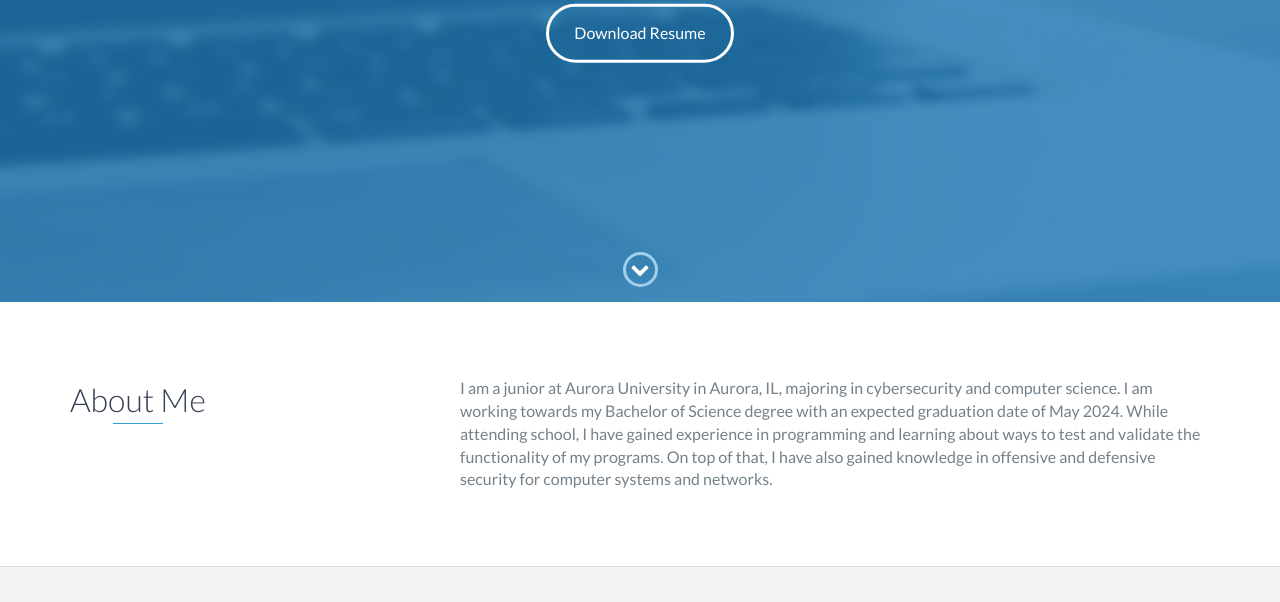
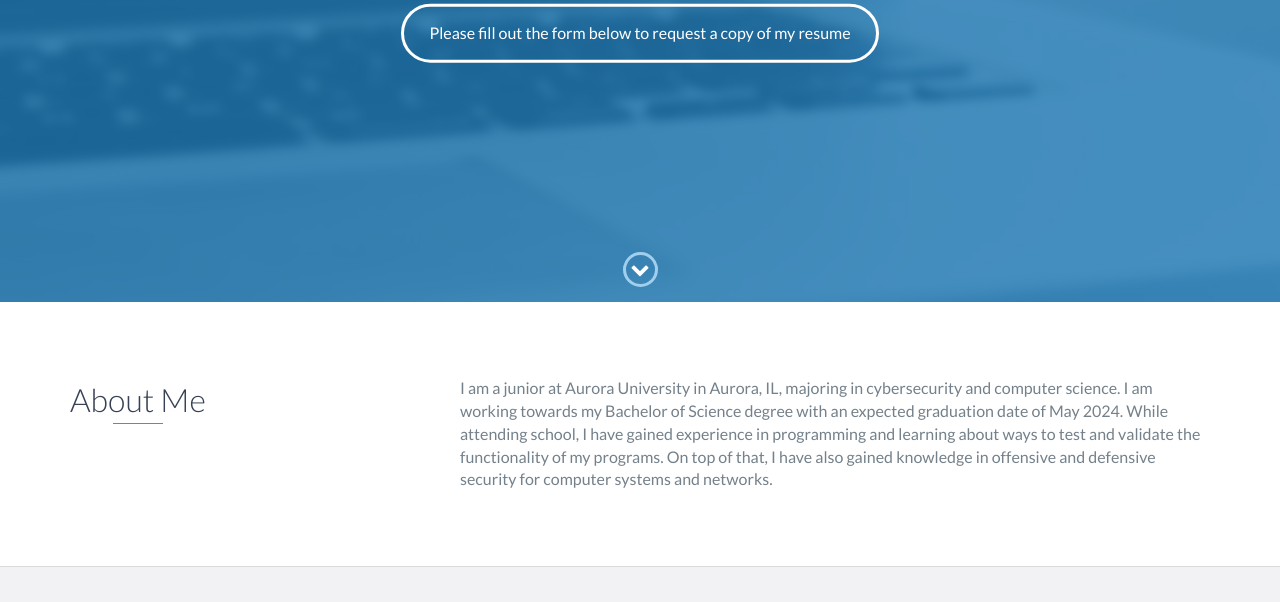
Before and after one commit to Drewl919/Drewl919.github.io, a website: page index.html in a window 1280 px wide. Shown: the part 498-1100 px from the top of the page. Drawn offline with nearby package versions, Linux system fonts and the light colour scheme.

Commit message:
updated resume
removed direct download of my resume

```diff
--- a/index.html
+++ b/index.html
@@ -60,7 +60,8 @@
         <div id="lead-content">
             <h1>Andrew Musielak</h1>
             <h2>Cybersecurity & Computer Science Student</h2>
-            <a href="resume.pdf" target="_blank" class="btn-rounded-white">Download Resume</a>
+<!--            <a href="resume.pdf" target="_blank" class="btn-rounded-white">Download Resume</a>-->
+            <a href="#contact" class="btn-rounded-white">Please fill out the form below to request a copy of my resume</a>
         </div>
         <!-- End #lead-content -->
 
```
Also changed, not shown: 1 other file.
